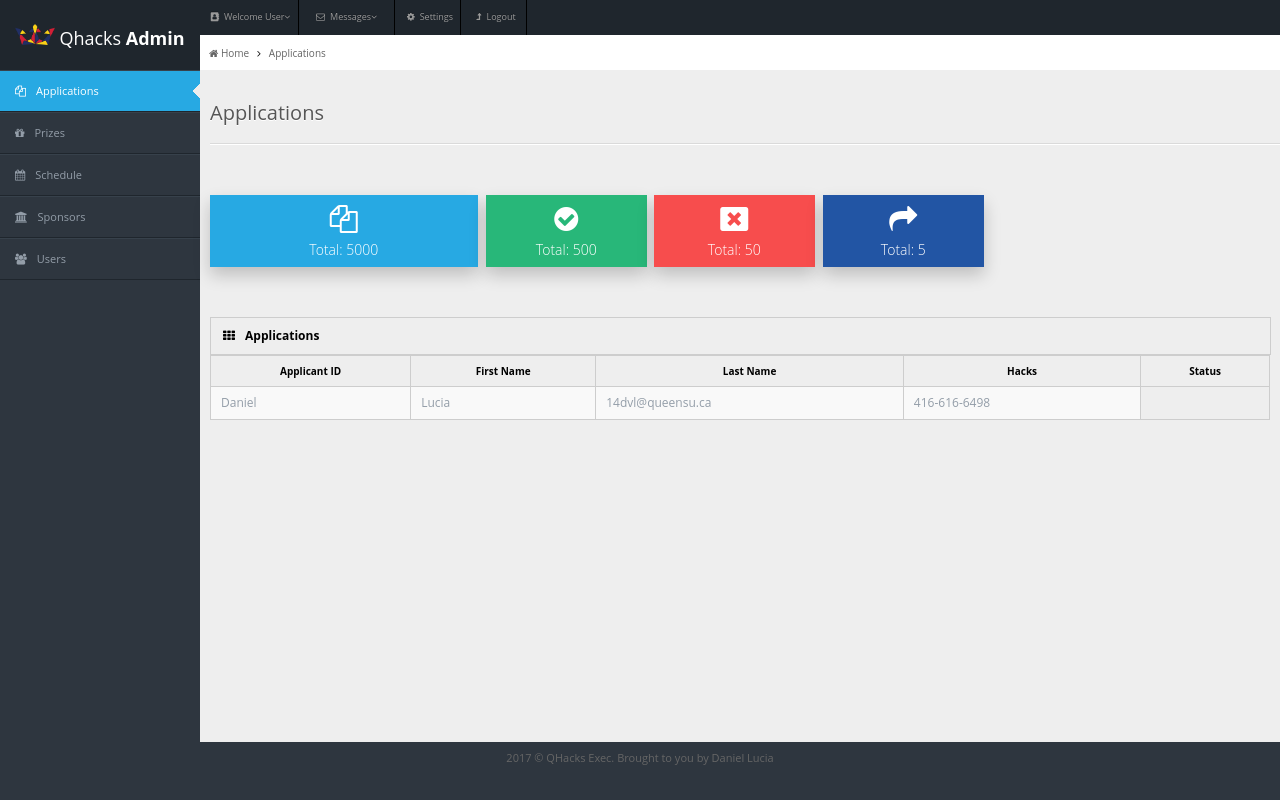
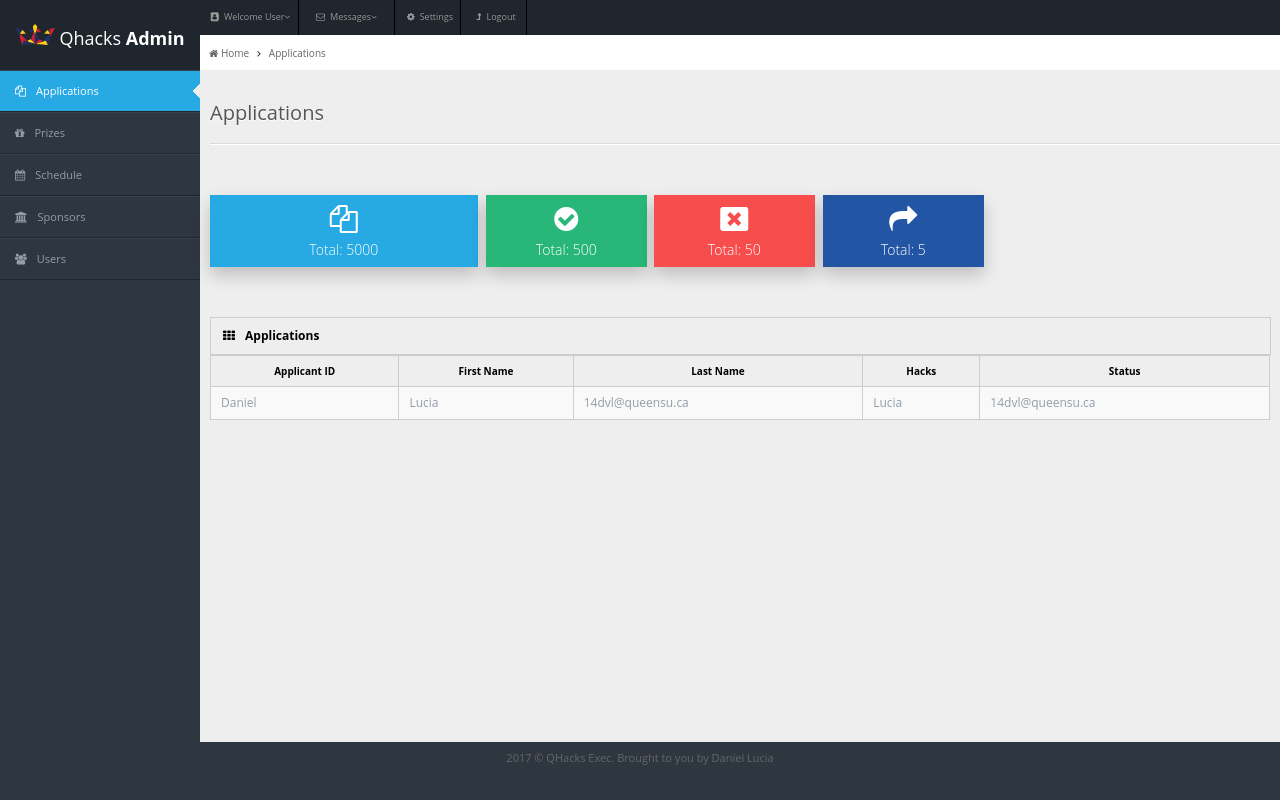
Before and after one commit to Daniel2218/react-hackboard, a React (Create React App) app: page / in a window 1280 px wide. Built offline with nearby package versions, Linux system fonts and the light colour scheme.

Commit message:
Revert "Altered table.js to properly assign cursor:pointer to <tr>"
This reverts commit f865e449676b648565dd3feb08aa8134f5bc8c7b.

```diff
--- a/src/components/Table.js
+++ b/src/components/Table.js
@@ -37,26 +37,17 @@ class Table extends React.Component {
   }
 
   getData() {
-    return [
-      {
-        firstName: "Daniel",
-        lastName: "Lucia",
-        email: "14dvl@queensu.ca",
-        phone: "416-616-6498"
-      }
-    ];
+    return [{
+      firstName: "Daniel",
+      lastName: "Lucia",
+      email: "14dvl@queensu.ca",
+      phone: "416-616-6498"
+    }];
   }
 
   getRows() {
-    var style = {};
-    var onClick = "";
-    if (this.props.currentPage === "Applications") {
-      style = {
-        cursor: "pointer"
-      };
-    }
     return this.getData().map((row) =>
-      <tr className="tr-color" style={style}>{this.getFormattedRow(row)}</tr>
+      <tr className="tr-color">{this.getFormattedRow(row)}</tr>
     );
   }
 
@@ -85,7 +76,14 @@ class Table extends React.Component {
         <table>
           <tbody>
             <tr>{listOfHeaders}</tr>
-            {this.state.rows}
+            {/* {this.state.rows} */}
+            <tr className="tr-color">
+                <td>Daniel</td>
+                <td>Lucia</td>
+                <td>14dvl@queensu.ca</td>
+                <td>Lucia</td>
+                <td>14dvl@queensu.ca</td>
+            </tr>
           </tbody>
         </table>
         {this.state.showModal && <Modal tableHeaders={this.getTableHeaders()} toggleModal={this.toggleModal}/>}
--- a/src/components/TableHeader.js
+++ b/src/components/TableHeader.js
@@ -11,7 +11,6 @@ class TableHeader extends React.Component {
     this.props.onButtonClick();
   }
 
-  // because its a common button, I have a seperate helper function
   createAddButton() {
     var currentPage = this.props.currentPage;
     var buttonName = currentPage.substring(0, currentPage.length - 1);
@@ -36,6 +35,7 @@ class TableHeader extends React.Component {
 
   render() {
     const currentPage = this.props.currentPage;
+    // console.log(this.getButtons(currentPage).forEach());
     const listOfButtons = this.getButtons(currentPage).map((buttonInfo) =>
       <button onClick={buttonInfo.handleClick} style={buttonInfo.style}>
             <i className={buttonInfo.iconName} aria-hidden='true'></i>
--- a/src/css/application.css
+++ b/src/css/application.css
@@ -93,6 +93,7 @@ hr {
 tr:hover { background-color: #eeeeee; }
 .tr-color {
   background-color: #f9f9f9;
+  cursor: pointer;
 }
 #tableHeader{
     margin-top: 40px;
```
